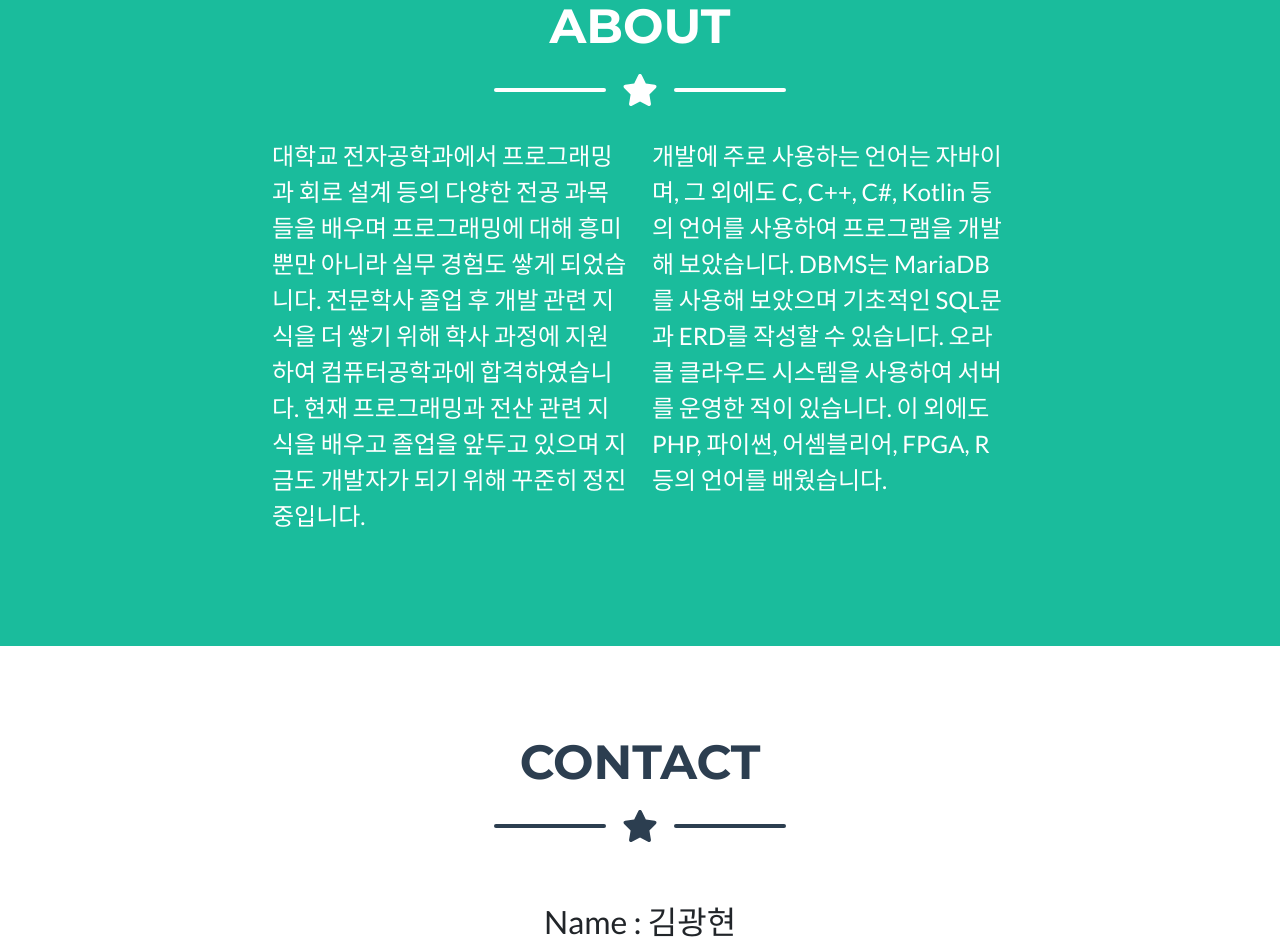
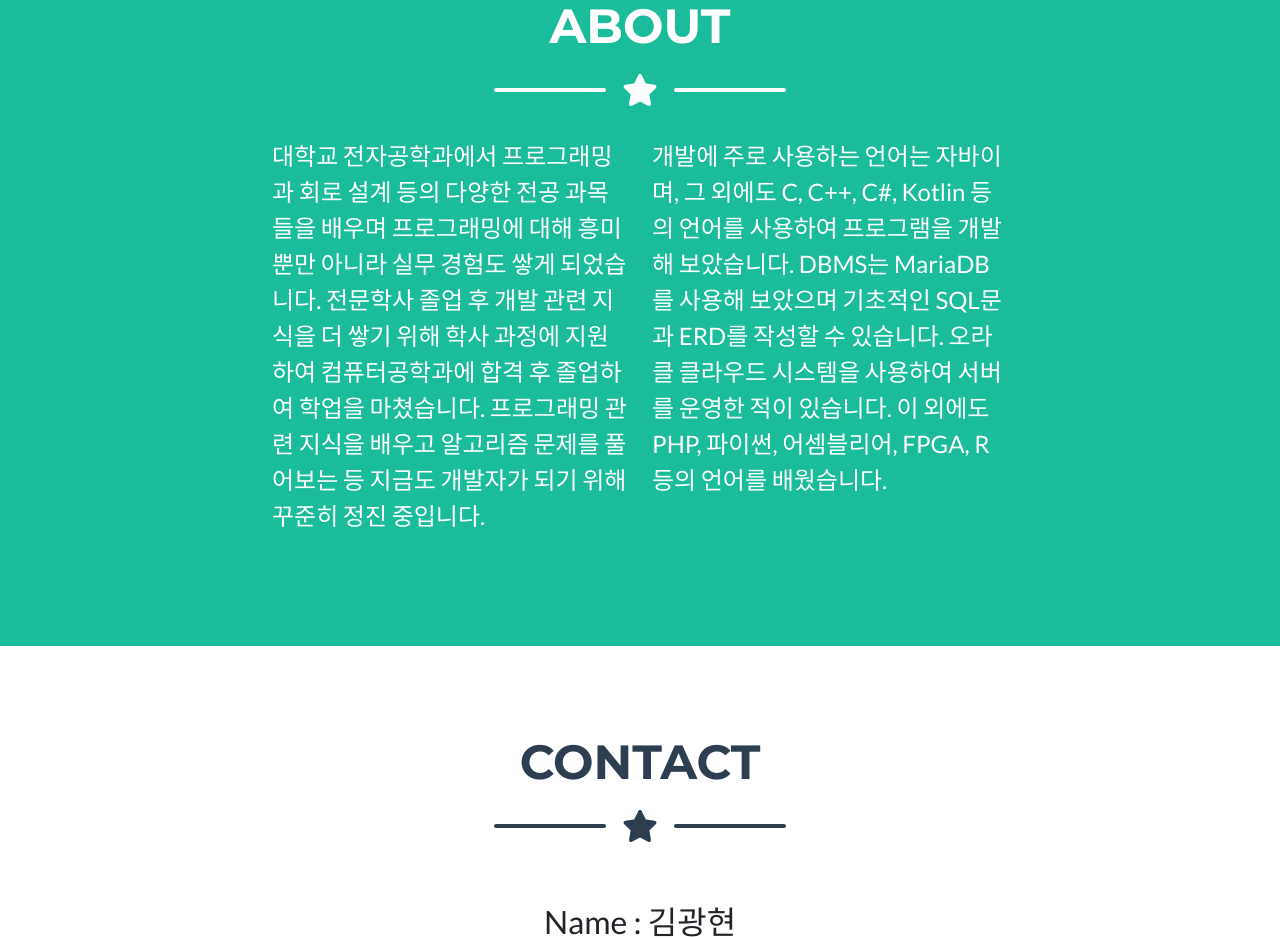
Before and after one commit to kay-joo/kay-joo.github.io, a plain HTML site: page index.html in a window 1280 px wide. Shown: the part 1780-2718 px from the top of the page. Drawn offline with nearby package versions, Linux system fonts and the light colour scheme.

Commit message:
텍스트 변경

```diff
--- a/index.html
+++ b/index.html
@@ -159,8 +159,8 @@
             <div class="row">
                 <div class="col-lg-4 ms-auto">
                     <p class="lead">대학교 전자공학과에서 프로그래밍과 회로 설계 등의 다양한 전공 과목들을 배우며 프로그래밍에 대해 흥미 뿐만 아니라 실무 경험도 쌓게 되었습니다.
-                        전문학사 졸업 후 개발 관련 지식을 더 쌓기 위해 학사 과정에 지원하여 컴퓨터공학과에 합격하였습니다.
-                        현재 프로그래밍과 전산 관련 지식을 배우고 졸업을 앞두고 있으며 지금도 개발자가 되기 위해 꾸준히 정진 중입니다.
+                        전문학사 졸업 후 개발 관련 지식을 더 쌓기 위해 학사 과정에 지원하여 컴퓨터공학과에 합격 후 졸업하여 학업을 마쳤습니다.
+                        프로그래밍 관련 지식을 배우고 알고리즘 문제를 풀어보는 등 지금도 개발자가 되기 위해 꾸준히 정진 중입니다.
                     </p>
                 </div>
                 <div class="col-lg-4 me-auto">
```
